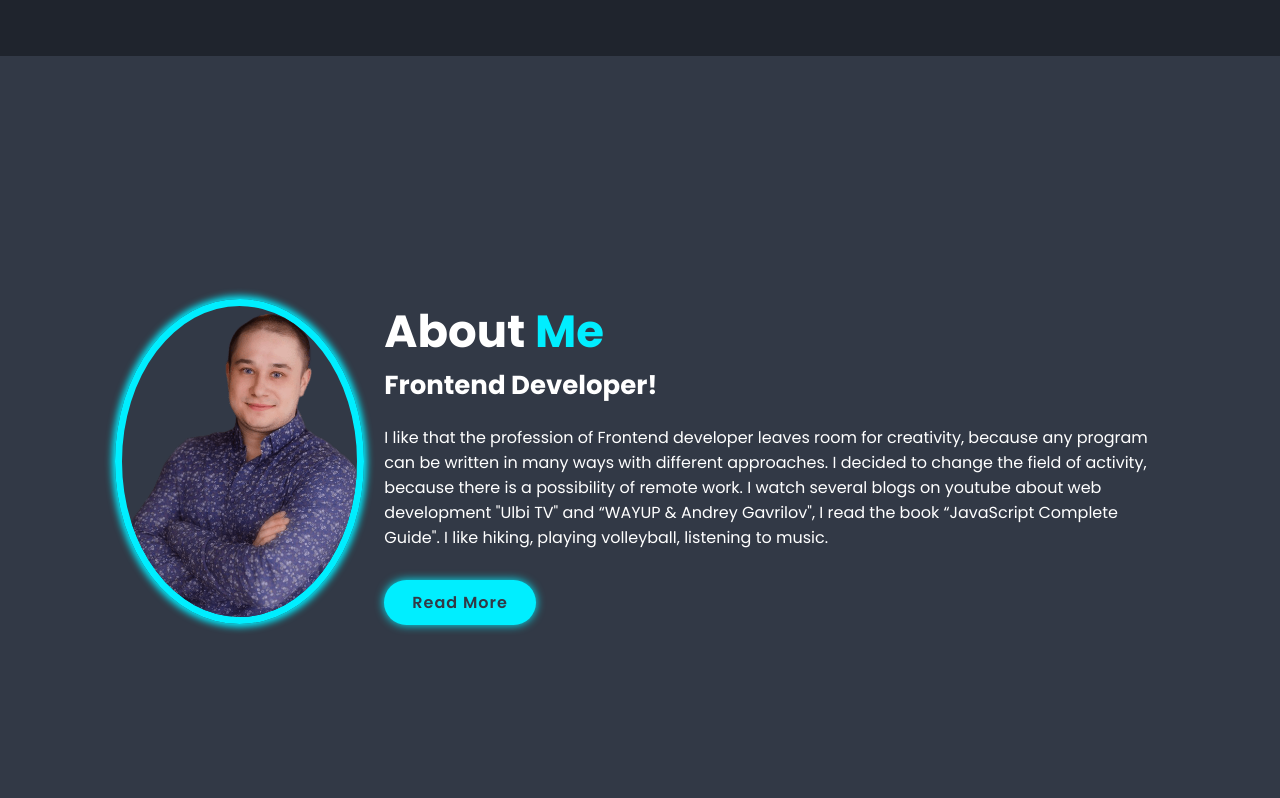
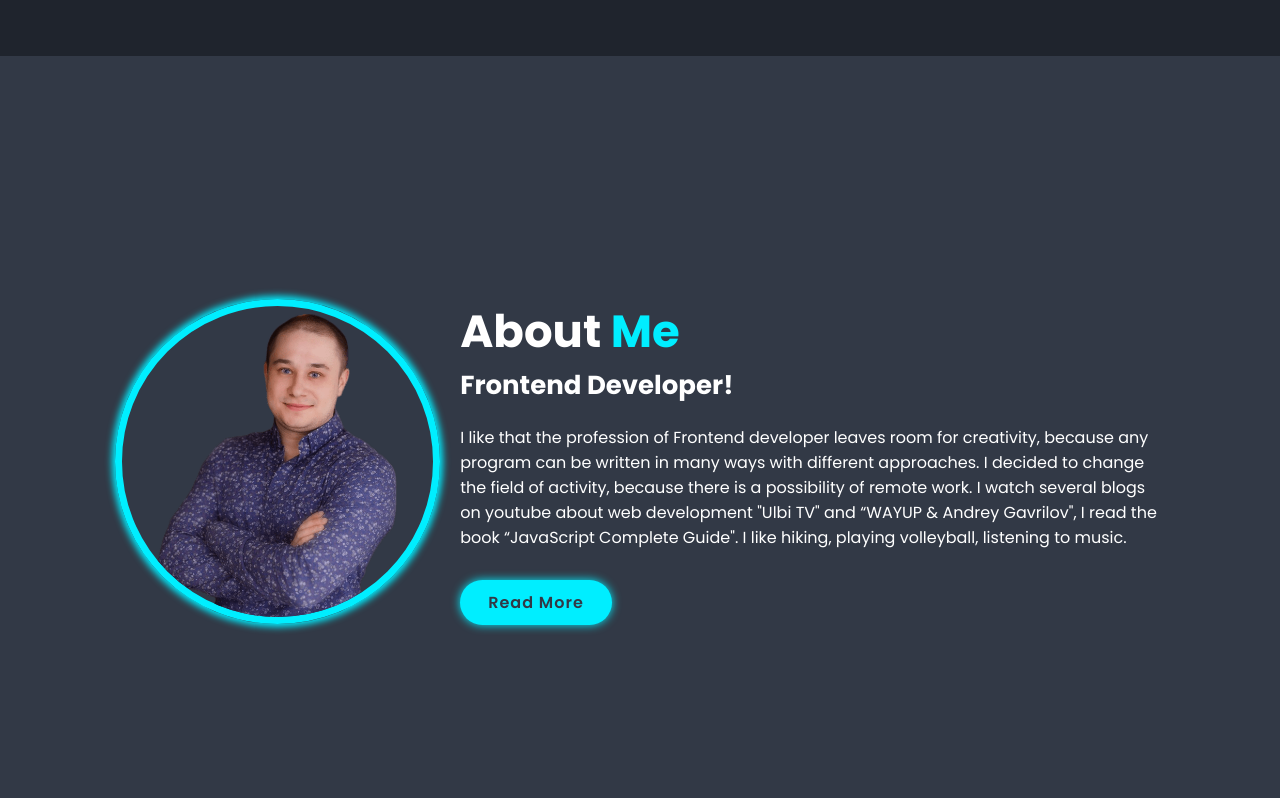
Before and after one commit to Sergynya174/portfolio, a React (Create React App) app: page / in a window 1280 px wide. Shown: the part 744-1542 px from the top of the page. Built offline with nearby package versions, Linux system fonts and the light colour scheme.

Commit message:
доработки

```diff
--- a/src/components/About/About.js
+++ b/src/components/About/About.js
@@ -8,7 +8,7 @@ const About = () => {
       <div className={styles.circle}>
         <img className={styles.img} src={Foto} alt="Фото" />
       </div>
-      <div className={styles.content}>
+      <div className={styles.container}>
         <h2 className={styles.title}>
           About <span className={styles.span}>Me</span>
         </h2>
--- a/src/components/About/About.module.css
+++ b/src/components/About/About.module.css
@@ -18,6 +18,10 @@
     justify-content: center;
     overflow: hidden;
     box-shadow: 0 0 7px 3px #0ef;
+}
+
+.container{
+    width: 80%;
 }
 
 .img{
```
